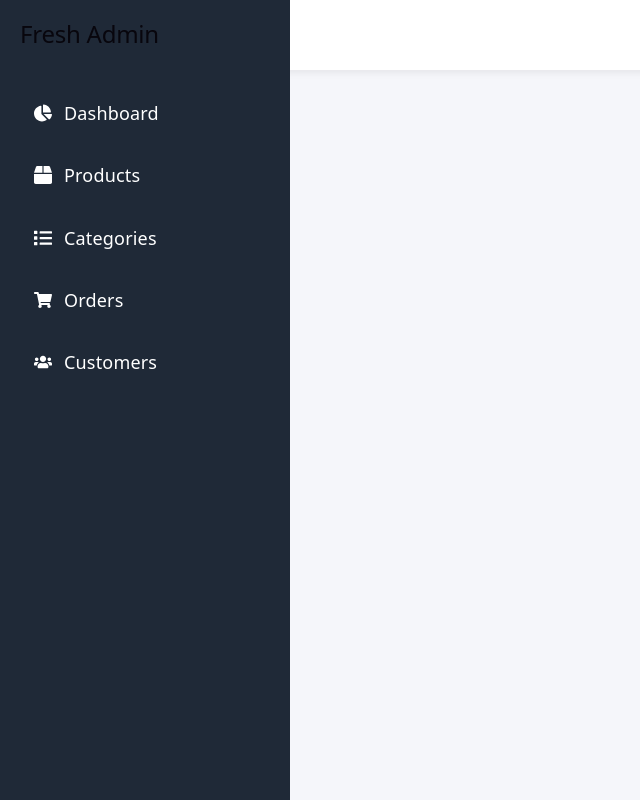
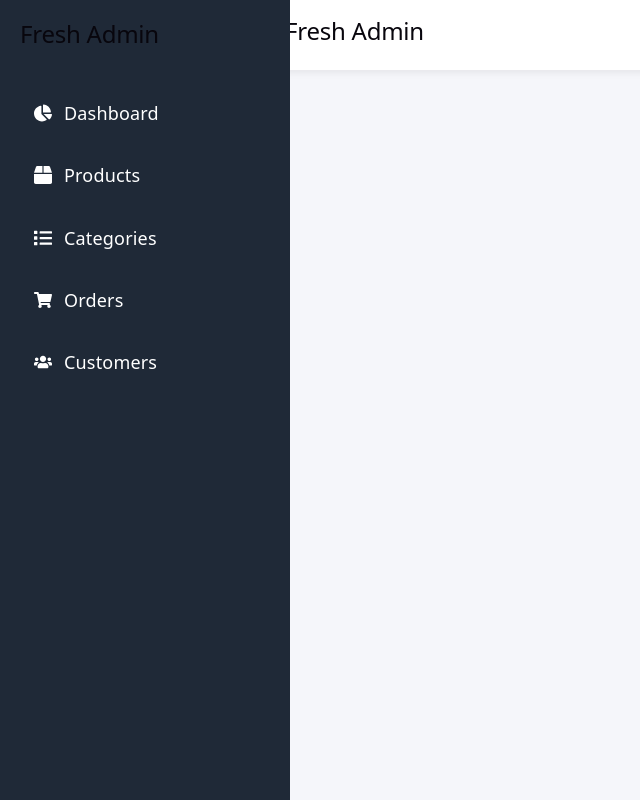
Before and after one commit to sravanijalibili/Fresh, a React (Vite) app in the folder frontend/: page /admin in a window 1280 px wide. Shown: the whole page, without its empty margins (0-640 px from the left). Built offline with nearby package versions, Linux system fonts and the light colour scheme.

Commit message:
Style Issue

```diff
--- a/frontend/src/admin/styles/adminheader.css
+++ b/frontend/src/admin/styles/adminheader.css
@@ -1,28 +1,47 @@
 .admin-header{
+
     height:70px;
+
     background:#fff;
+
     display:flex;
+
     align-items:center;
+
     justify-content:space-between;
+
     padding:0 25px;
+
     box-shadow:0 2px 8px rgba(0,0,0,.08);
+
     position:sticky;
+
     top:0;
-    z-index:100;
+
+    z-index:90;
+
 }
 
 .menu-btn{
+
     display:none;
+
+    border:none;
+
     background:none;
-    border:none;
+
     font-size:24px;
+
     cursor:pointer;
+
 }
 
 @media(max-width:992px){
 
 .menu-btn{
+
     display:block;
+
 }
 
 }
--- a/frontend/src/admin/styles/adminlayout.css
+++ b/frontend/src/admin/styles/adminlayout.css
@@ -1,47 +1,55 @@
 .admin-layout{
-    display:flex;
     min-height:100vh;
     background:#f5f6fa;
 }
 
+/* ---------- Desktop ---------- */
+
+@media (min-width:993px){
+
+.admin-sidebar{
+    position:fixed;
+    top:0;
+    left:0;
+    width:260px;
+    height:100vh;
+}
+
 .admin-main{
-    flex:1;
+    margin-left:260px;
+    min-height:100vh;
     display:flex;
     flex-direction:column;
-    min-width:0;
 }
+
+}
+
+/* ---------- Common ---------- */
 
 .admin-content{
     flex:1;
     padding:30px;
-    overflow:auto;
 }
 
 .sidebar-overlay{
     display:none;
 }
 
-@media(max-width:992px){
+/* ---------- Mobile ---------- */
 
-.admin-layout{
-    display:block;
-}
+@media (max-width:992px){
 
 .admin-main{
+    margin-left:0;
     width:100%;
 }
 
 .sidebar-overlay{
-
     display:block;
-
     position:fixed;
     inset:0;
-
-    background:rgba(0,0,0,.4);
-
+    background:rgba(0,0,0,.45);
     z-index:999;
-
 }
 
 }
--- a/frontend/src/admin/styles/sidebar.css
+++ b/frontend/src/admin/styles/sidebar.css
@@ -1,16 +1,13 @@
 .admin-sidebar{
-    width:250px;
-    background:#1f2937;
-    color:#fff;
-
+    width:260px;
+    background:#1e293b;
+    color:white;
     display:flex;
     flex-direction:column;
-
-    padding:20px;
-
+    padding:25px 0;
     transition:.3s;
+    overflow-y:auto;
 }
-
 .sidebar-top{
     display:flex;
     justify-content:space-between;
@@ -42,40 +39,21 @@
 
 /* ---------- Mobile ---------- */
 
-@media(max-width:992px){
+@media(min-width:993px){
 
 .admin-sidebar{
 
     position:fixed;
 
     left:0;
+
     top:0;
 
-    width:250px;
-    height:100vh;
+    bottom:0;
 
-    transform:translateX(-100%);
+    transform:none !important;
 
-    z-index:1001;
-
-}
-
-.admin-sidebar.open{
-
-    transform:translateX(0);
-
-}
-
-.close-btn{
-
-    display:block;
-
-    background:none;
-    border:none;
-    color:#fff;
-
-    font-size:24px;
-    cursor:pointer;
+    z-index:100;
 
 }
 
```
